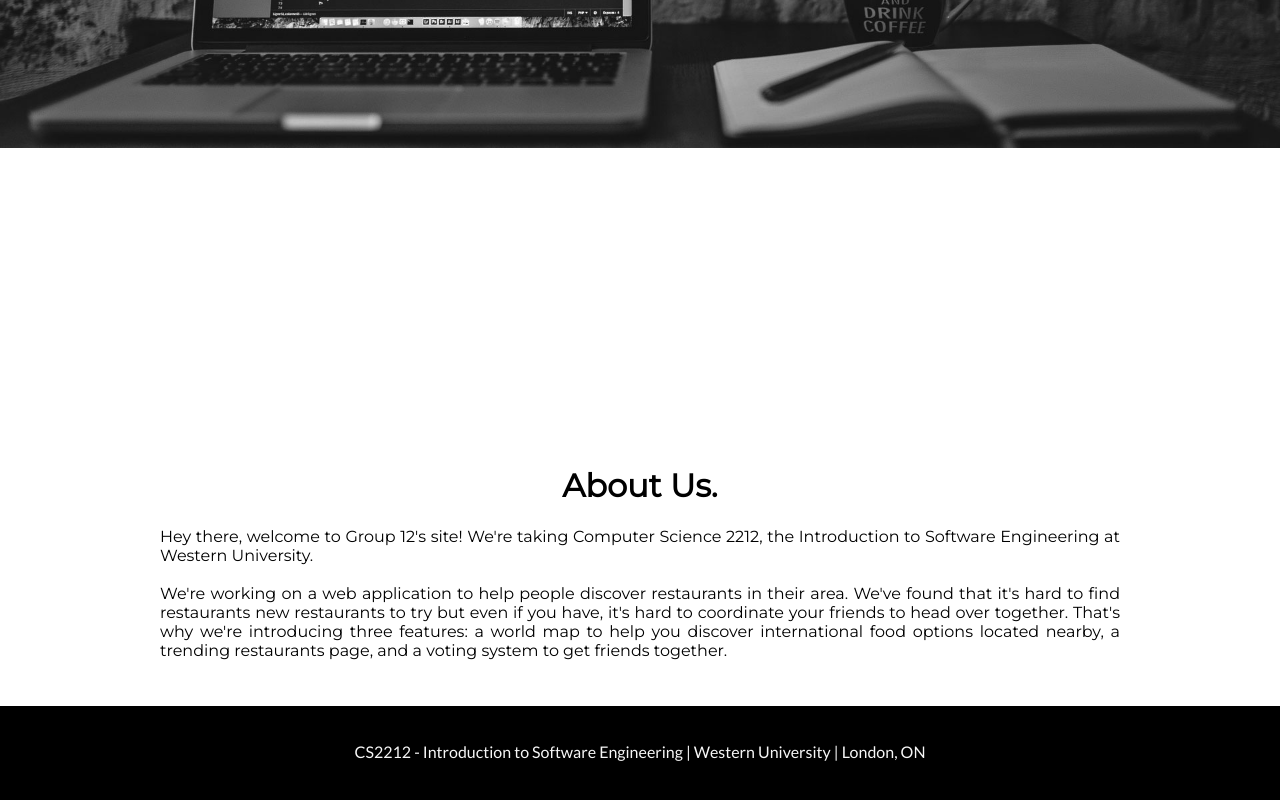
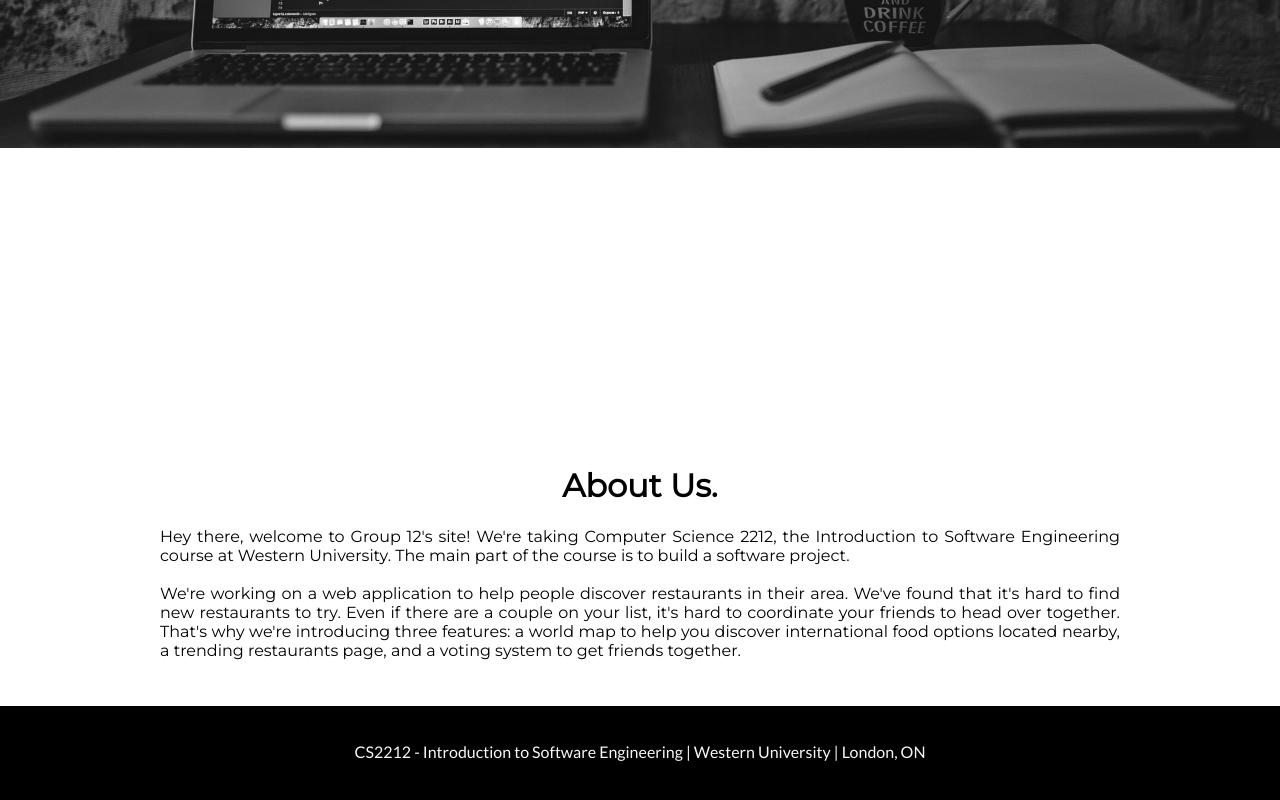
Before and after one commit to jose-c-rivera/Food-App, a plain HTML site: page index.html in a window 1280 px wide. Shown: the part 385-1185 px from the top of the page. Drawn offline with Linux system fonts and the light colour scheme.

Commit message:
updated home page

```diff
--- a/index.html
+++ b/index.html
@@ -23,7 +23,7 @@
   </div>
   <div id="content">
 	<h1>About Us.</h1>
-	<p>Hey there, welcome to Group 12's site! We're taking Computer Science 2212, the Introduction to Software Engineering at Western University.<br><br> We're working on a web application to help people discover restaurants in their area. We've found that it's hard to find restaurants new restaurants to try but even if you have, it's hard to coordinate your friends to head over together. That's why we're introducing three features: a world map to help you discover international food options located nearby, a trending restaurants page, and a voting system to get friends together.</p>
+	<p>Hey there, welcome to Group 12's site! We're taking Computer Science 2212, the Introduction to Software Engineering course at Western University. The main part of the course is to build a software project.<br><br> We're working on a web application to help people discover restaurants in their area. We've found that it's hard to find new restaurants to try. Even if there are a couple on your list, it's hard to coordinate your friends to head over together. That's why we're introducing three features: a world map to help you discover international food options located nearby, a trending restaurants page, and a voting system to get friends together.</p>
   </div>
   <div id="footer">
     <p>CS2212 - Introduction to Software Engineering | Western University | London, ON</p>
```
